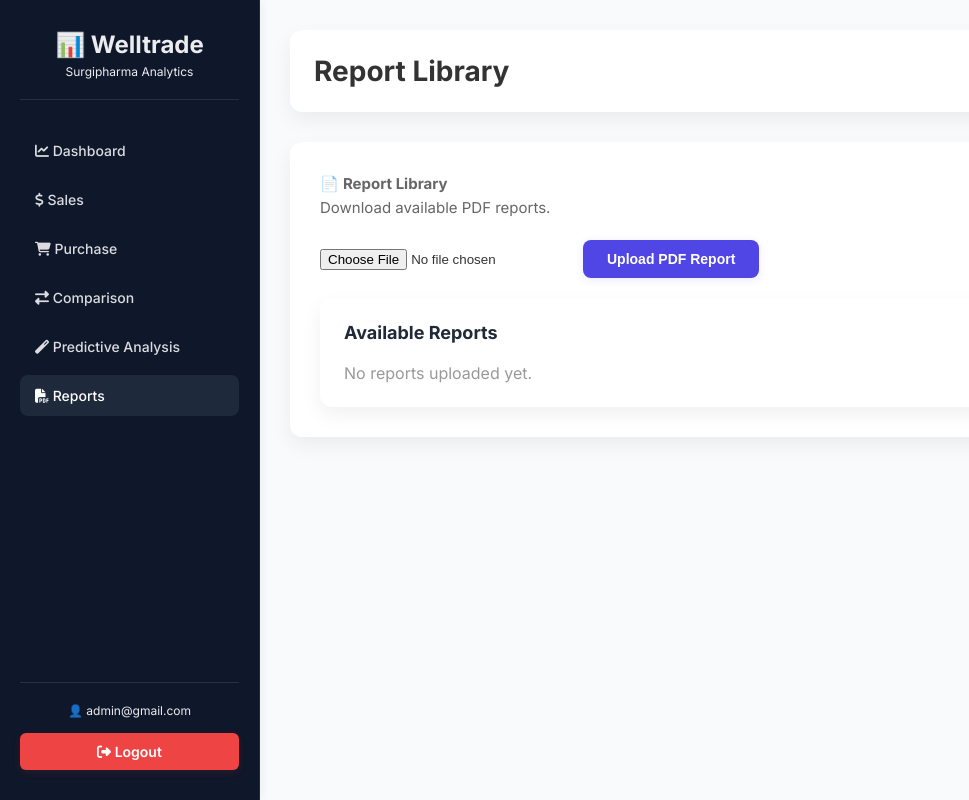
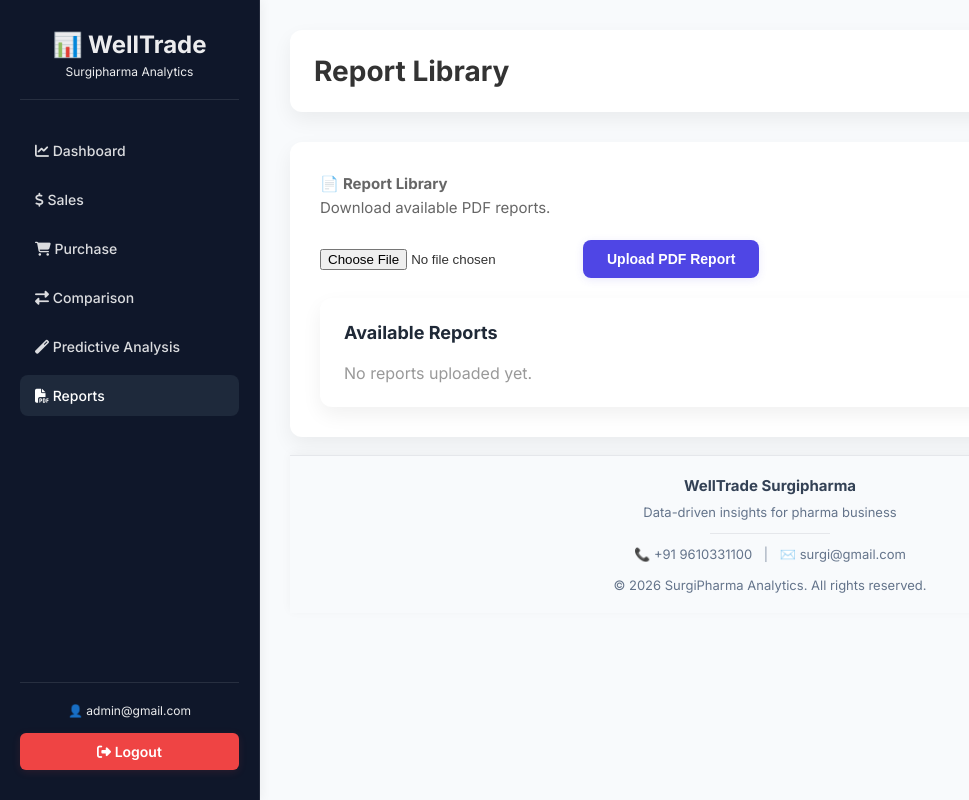
Before and after one commit to Neelrana12/python_web, a Flask app: page /reports in a window 1280 px wide. Shown: the whole page, without its empty margins (0-969 px from the left). Run offline with Flask 3, Linux system fonts and the light colour scheme; a user stored in the database is signed in.

Commit message:
Improve footer styling

```diff
--- a/static/css/style.css
+++ b/static/css/style.css
@@ -936,3 +936,63 @@
 #insights-list > div {
     color: #1e293b;
 }
+
+/* ==================== */
+/* FOOTER (GLOBAL) */
+/* ==================== */
+
+.app-footer {
+    /* Minimal, professional footer */
+    margin-top: 18px;
+    padding: 18px 12px;
+    text-align: center;
+    background: #f8fafc;
+    color: #64748b;
+    border-top: 1px solid #e5e7eb;
+    box-shadow: 0 -2px 10px rgba(0, 0, 0, 0.04);
+    line-height: 1.6;
+    font-size: 13px;
+}
+
+.app-footer__inner {
+    max-width: 720px;
+    margin: 0 auto;
+}
+
+.app-footer__company {
+    font-size: 15px;
+    font-weight: 700;
+    color: #334155;
+    margin-bottom: 4px;
+}
+
+.app-footer__tagline {
+    font-size: 13px;
+    margin-bottom: 10px;
+}
+
+.app-footer__divider {
+    height: 1px;
+    background: #e5e7eb;
+    margin: 10px auto;
+    width: 120px;
+}
+
+.app-footer__contact {
+    font-size: 13px;
+    margin-bottom: 10px;
+}
+
+.app-footer__sep {
+    margin: 0 8px;
+    opacity: 0.7;
+}
+
+.app-footer a {
+    color: #64748b;
+    text-decoration: none;
+}
+
+.app-footer a:hover {
+    text-decoration: underline;
+}
--- a/templates/base.html
+++ b/templates/base.html
@@ -12,7 +12,7 @@
         <!-- SIDEBAR -->
         <aside class="sidebar">
             <div class="sidebar-header">
-                <h1>📊 Welltrade</h1>
+                <h1>📊 WellTrade</h1>
                 <p>Surgipharma Analytics</p>
             </div>
 
@@ -80,6 +80,24 @@
             <div class="content">
                 {% block content %}{% endblock %}
             </div>
+
+            <!-- Footer (clean + professional) -->
+            <footer class="app-footer">
+                <div class="app-footer__inner">
+                    <div class="app-footer__company">WellTrade Surgipharma</div>
+                    <div class="app-footer__tagline">Data-driven insights for pharma business</div>
+
+                    <div class="app-footer__divider" aria-hidden="true"></div>
+
+                    <div class="app-footer__contact">
+                        <span>📞 +91 9610331100</span>
+                        <span class="app-footer__sep">|</span>
+                            <span>✉️ <a href="mailto:surgi@gmail.com">surgi@gmail.com</a></span>
+                    </div>
+
+                    <div class="app-footer__copyright">© 2026 SurgiPharma Analytics. All rights reserved.</div>
+                </div>
+            </footer>
         </main>
     </div>
 </body>
```
